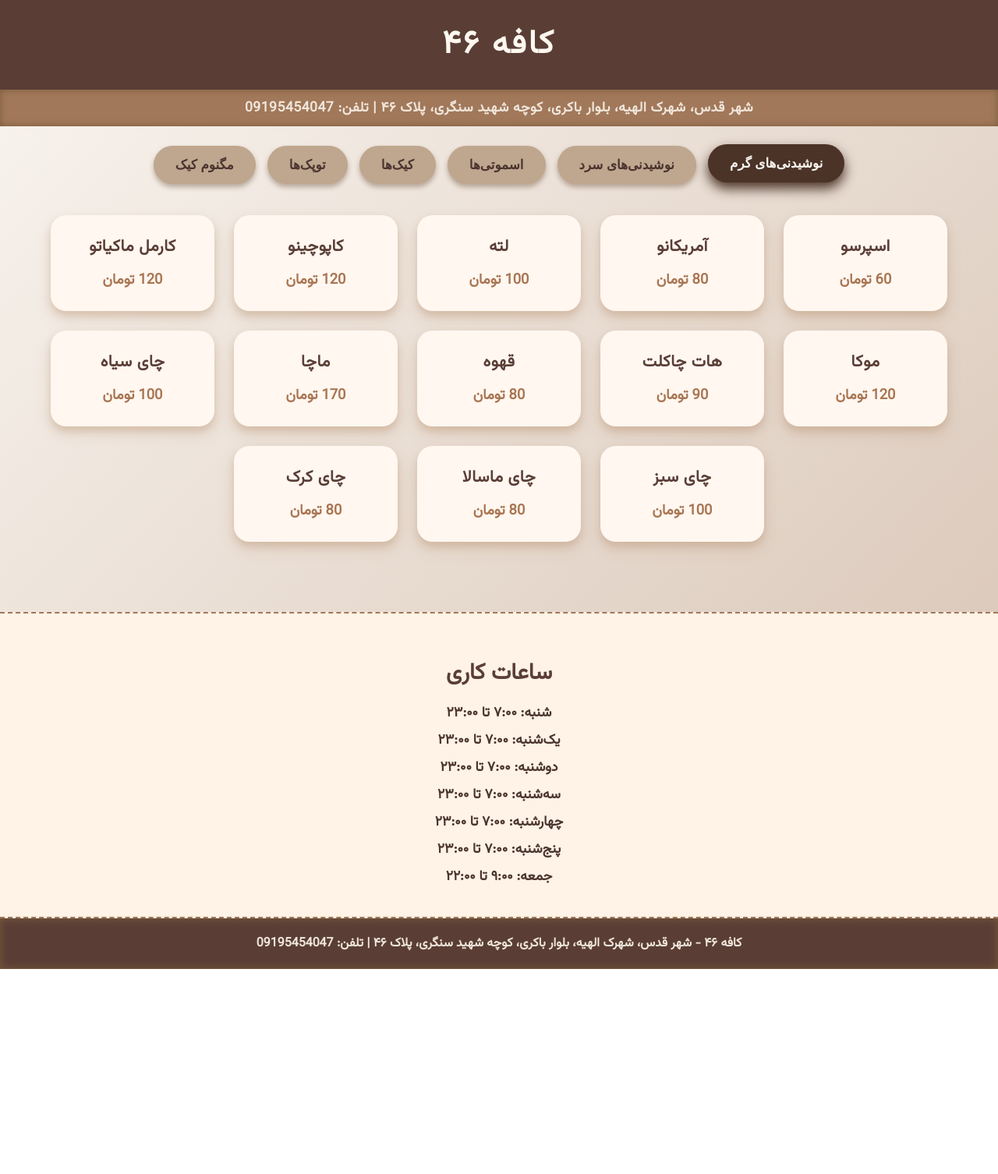
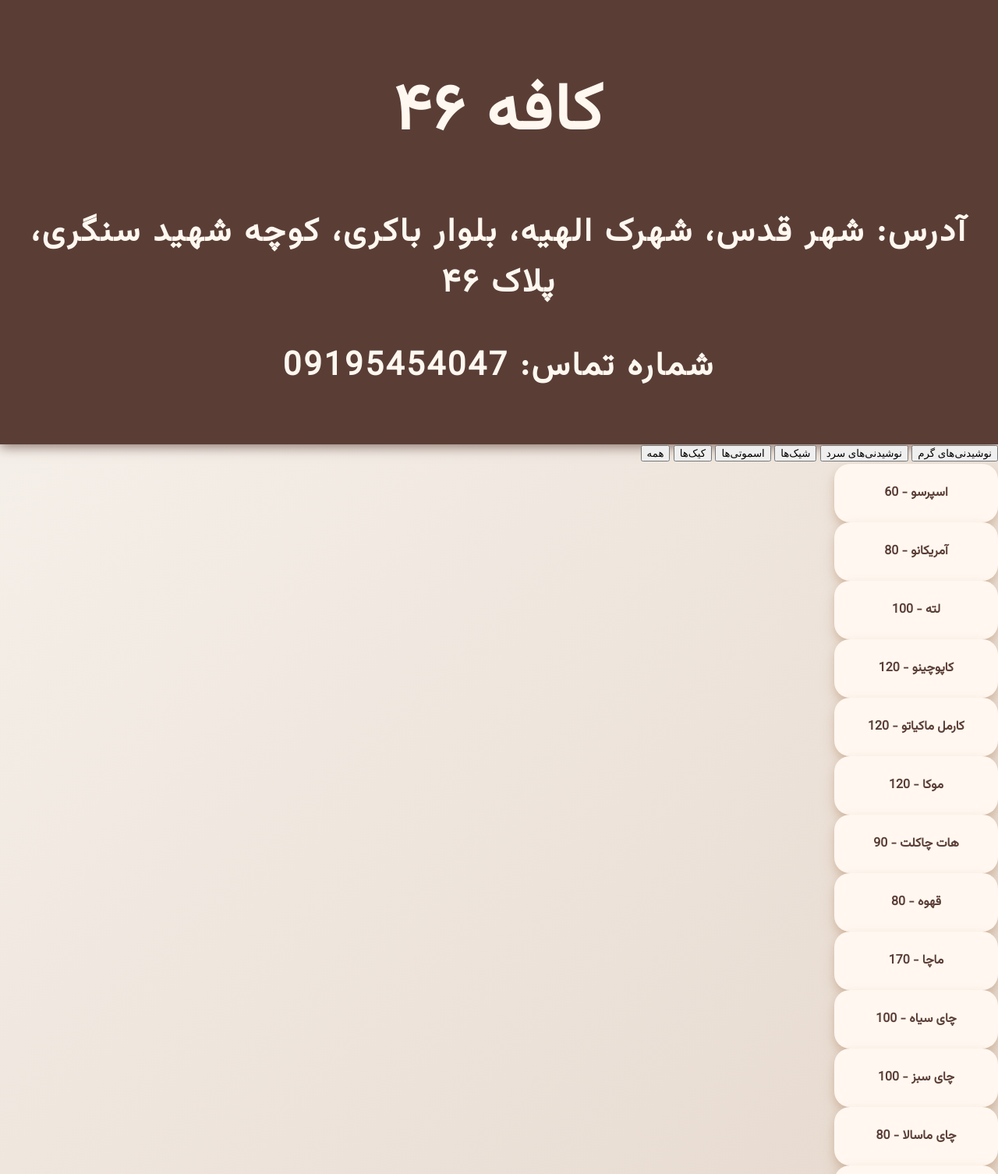
Before and after one commit to AliasgharHeidari/Cafe46, a plain HTML site: page index.html in a window 1280 px wide. Shown: the top 1506 px of the page at 78% size. Before the commit the page ends 1243 px from the top, so only its background shows below. Drawn offline with Linux system fonts and the light colour scheme.

Commit message:
Update index.html

```diff
--- a/index.html
+++ b/index.html
@@ -1,5 +1,5 @@
 <!DOCTYPE html>
-<html lang="fa">
+<html lang="fa" dir="rtl">
 <head>
   <meta charset="UTF-8" />
   <meta name="viewport" content="width=device-width, initial-scale=1" />
@@ -7,34 +7,101 @@
   <link rel="stylesheet" href="style.css" />
 </head>
 <body>
+  <header>
+    <h1>کافه ۴۶</h1>
+    <p>آدرس: شهر قدس، شهرک الهیه، بلوار باکری، کوچه شهید سنگری، پلاک ۴۶</p>
+    <p>شماره تماس: 09195454047</p>
+  </header>
+  <main>
+    <section class="menu">
+      <button onclick="filterMenu('hot')">نوشیدنی‌های گرم</button>
+      <button onclick="filterMenu('cold')">نوشیدنی‌های سرد</button>
+      <button onclick="filterMenu('shake')">شیک‌ها</button>
+      <button onclick="filterMenu('smoothie')">اسموتی‌ها</button>
+      <button onclick="filterMenu('cake')">کیک‌ها</button>
+      <button onclick="filterMenu('all')">همه</button>
 
-  <header>کافه ۴۶</header>
-  <div class="address-phone">
-    شهر قدس، شهرک الهیه، بلوار باکری، کوچه شهید سنگری، پلاک ۴۶ | تلفن: 09195454047
-  </div>
+      <div class="items" id="items">
+        <!-- نوشیدنی‌های گرم -->
+        <div class="card hot">اسپرسو - 60</div>
+        <div class="card hot">آمریکانو - 80</div>
+        <div class="card hot">لته - 100</div>
+        <div class="card hot">کاپوچینو - 120</div>
+        <div class="card hot">کارمل ماکیاتو - 120</div>
+        <div class="card hot">موکا - 120</div>
+        <div class="card hot">هات چاکلت - 90</div>
+        <div class="card hot">قهوه - 80</div>
+        <div class="card hot">ماچا - 170</div>
+        <div class="card hot">چای سیاه - 100</div>
+        <div class="card hot">چای سبز - 100</div>
+        <div class="card hot">چای ماسالا - 80</div>
+        <div class="card hot">چای کرک - 80</div>
 
-  <div class="buttons" id="categoryButtons">
-    <button class="active" data-category="hot-drinks">نوشیدنی‌های گرم</button>
-    <button data-category="cold-drinks">نوشیدنی‌های سرد</button>
-    <button data-category="smoothies">اسموتی‌ها</button>
-    <button data-category="cakes">کیک‌ها</button>
-    <button data-category="balls">توپک‌ها</button>
-    <button data-category="magnum">مگنوم کیک</button>
-  </div>
+        <!-- نوشیدنی‌های سرد -->
+        <div class="card cold">آیس اسپرسو - 65</div>
+        <div class="card cold">آیس آمریکانو - 80</div>
+        <div class="card cold">آیس لته - 110</div>
+        <div class="card cold">آیس کاپوچینو - 100</div>
+        <div class="card cold">آیس کارامل ماکیاتو - 120</div>
+        <div class="card cold">آیس موکا - 120</div>
+        <div class="card cold">آیس ماچا - 180</div>
+        <div class="card cold">موهیتو - 200</div>
+        <div class="card cold">رد موهیتو (شاهتوت و زرشک نعنا) - 200</div>
+        <div class="card cold">ماکتل شب - 200</div>
 
-  <div class="cards" id="cardsContainer"></div>
+        <!-- شیک‌ها -->
+        <div class="card shake">شیک شیرموز توت فرنگی - 300</div>
+        <div class="card shake">شیک شیرموز انبه - 300</div>
+        <div class="card shake">شیک شکلاتی - 300</div>
 
-  <!-- 🕒 ساعات کاری -->
-  <div class="opening-hours">
-    <h2>ساعات کاری</h2>
-    <ul>
-      <li>شنبه: ۷:۰۰ تا ۲۳:۰۰</li>
-      <li>یک‌شنبه: ۷:۰۰ تا ۲۳:۰۰</li>
-      <li>دوشنبه: ۷:۰۰ تا ۲۳:۰۰</li>
-      <li>سه‌شنبه: ۷:۰۰ تا ۲۳:۰۰</li>
-      <li>چهارشنبه: ۷:۰۰ تا ۲۳:۰۰</li>
-      <li>پنج‌شنبه: ۷:۰۰ تا ۲۳:۰۰</li>
-      <li>جمعه: ۹:۰۰ تا ۲۲:۰۰</li>
+        <!-- اسموتی‌ها -->
+        <div class="card smoothie">اسموتی قهوه - 250</div>
+        <div class="card smoothie">اسموتی توت فرنگی و کیک شکلاتی - 250</div>
+        <div class="card smoothie">اسموتی موز انبه - 300</div>
+
+        <!-- کیک‌ها -->
+        <div class="card cake">چیز کیک سن سباستین - 200</div>
+        <div class="card cake">تیرامیسو کلاسیک - 150</div>
+        <div class="card cake">پای سیب دارچین کرم دار - 150</div>
+        <div class="card cake">چاکلت موس با کارامل دست ساز - 150</div>
+        <div class="card cake">براونی بالز (توپک برانی) - 30</div>
+        <div class="card cake">کوکو بالز (توپک نارگیلی) - 30</div>
+        <div class="card cake">مگنوم کیک - 120</div>
+      </div>
+    </section>
+
+    <section class="opening-hours">
+      <h2>ساعت کاری</h2>
+      <ul>
+        <li>شنبه: 7:00 تا 23:00</li>
+        <li>یکشنبه: 7:00 تا 23:00</li>
+        <li>دوشنبه: 7:00 تا 23:00</li>
+        <li>سه‌شنبه: 7:00 تا 23:00</li>
+        <li>چهارشنبه: 7:00 تا 23:00</li>
+        <li>پنج‌شنبه: 7:00 تا 23:00</li>
+        <li>جمعه: 9:00 تا 22:00</li>
+      </ul>
+    </section>
+  </main>
+
+  <script>
+    function filterMenu(category) {
+      const items = document.querySelectorAll('.card');
+      if (category === 'all') {
+        items.forEach(item => item.style.display = 'block');
+        return;
+      }
+      items.forEach(item => {
+        if (item.classList.contains(category)) {
+          item.style.display = 'block';
+        } else {
+          item.style.display = 'none';
+        }
+      });
+    }
+  </script>
+</body>
+</html>      <li>جمعه: ۹:۰۰ تا ۲۲:۰۰</li>
     </ul>
   </div>
 
```
